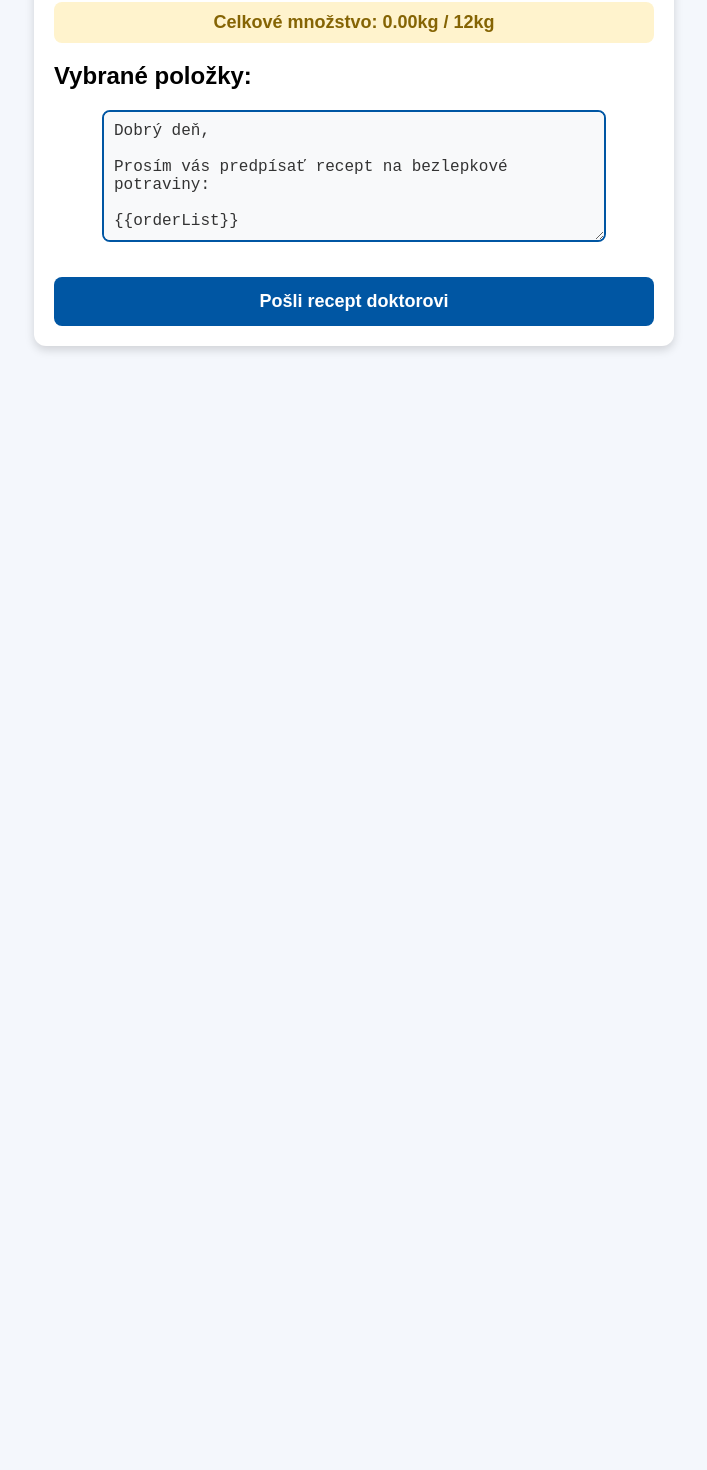
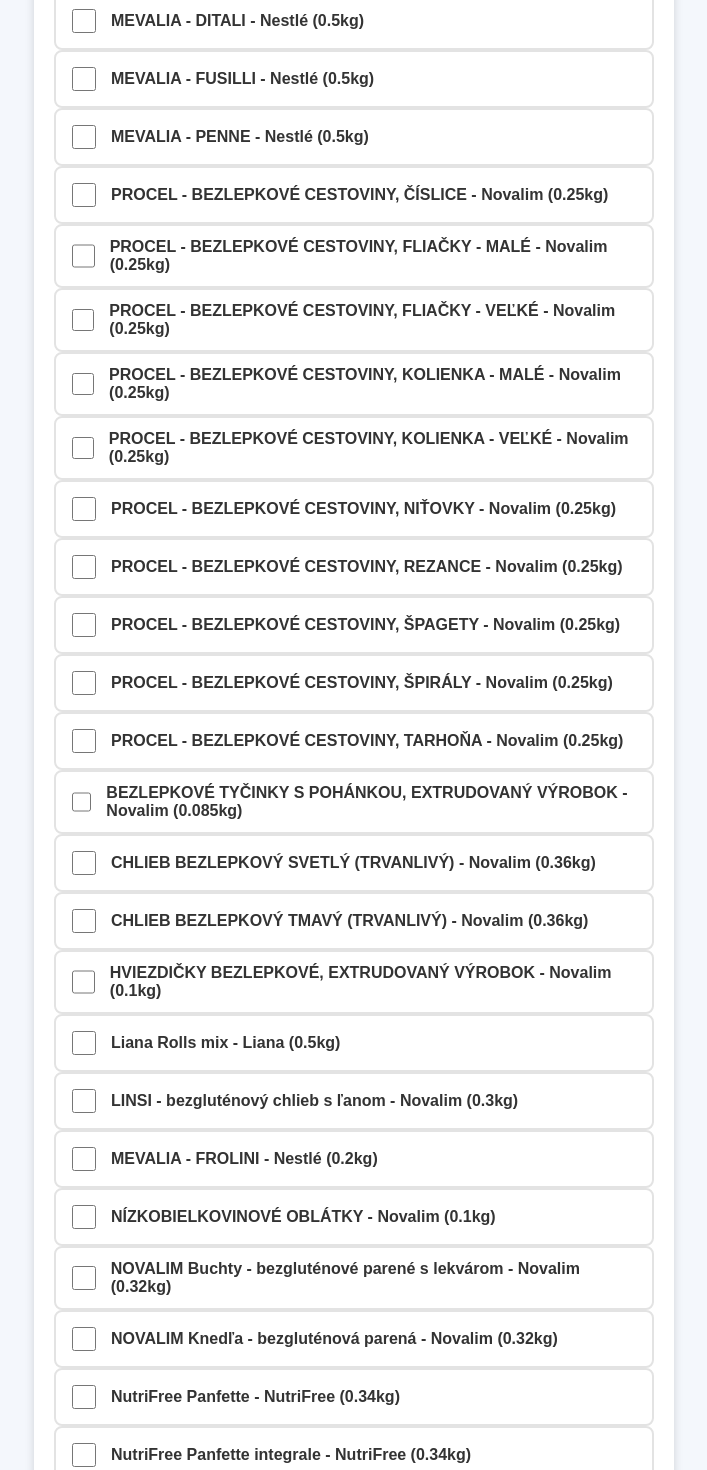
Before and after one commit to Vanilkaaa/GlutenFreeOrder, a React (Create React App) app: page / in a window 1280 px wide. Shown: the part 2954-4424 px from the top of the page, without its empty margins (286-993 px from the left). Before the commit the page ends 3320 px from the top, so only its background shows below. Built offline with nearby package versions, Linux system fonts and the light colour scheme.

Commit message:
Update App.tsx

```diff
--- a/src/App.tsx
+++ b/src/App.tsx
@@ -380,6 +380,339 @@
     image:
       "https://content2-adc-sk.adcdata.sk/images/499179/rsk7320_400x400.jpg",
   },
+              {
+    code: "D0869",
+    name: "MEVALIA - DITALI",
+    weight: 0.5,
+    manufacturer: "Nestlé",
+    type: "Cestoviny",
+    image:
+      "https://bezlepka.sk/wp-content/uploads/2019/03/mevalia-ditali.jpg",
+  },
+              {
+    code: "D0871",
+    name: " MEVALIA - FUSILLI",
+    weight: 0.5,
+    manufacturer: "Nestlé",
+    type: "Cestoviny",
+    image:
+      "https://www.pkushop.cz/fotky53911/fotos/_vyr_300_20141103_pack_fusilli.png",
+  },
+              {
+    code: "D0870",
+    name: "MEVALIA - PENNE",
+    weight: 0.5,
+    manufacturer: "Nestlé",
+    type: "Cestoviny",
+    image:
+      "https://www.pkushop.cz/fotky53911/fotos/_vyr_308_20141103_pack_penne.png",
+  },
+              {
+    code: "D0180",
+    name: "PROCEL - BEZLEPKOVÉ CESTOVINY, ČÍSLICE",
+    weight: 0.25,
+    manufacturer: "Novalim",
+    type: "Cestoviny",
+    image:
+      "https://content2-adc-sk.adcdata.sk/images/941159/5u6lcy0_400x400.jpg",
+  },
+              {
+    code: "D0180",
+    name: "PROCEL - BEZLEPKOVÉ CESTOVINY, FLIAČKY - MALÉ",
+    weight: 0.25,
+    manufacturer: "Novalim",
+    type: "Cestoviny",
+    image:
+      "https://content2-adc-sk.adcdata.sk/images/703726/6sayo90_400x400.jpg",
+  },
+              {
+    code: "D0180",
+    name: "PROCEL - BEZLEPKOVÉ CESTOVINY, FLIAČKY - VEĽKÉ",
+    weight: 0.25,
+    manufacturer: "Novalim",
+    type: "Cestoviny",
+    image:
+      "https://content2-adc-sk.adcdata.sk/images/446858/o843900_400x400.jpg",
+  },
+              {
+    code: "D0180",
+    name: "PROCEL - BEZLEPKOVÉ CESTOVINY, KOLIENKA - MALÉ",
+    weight: 0.25,
+    manufacturer: "Novalim",
+    type: "Cestoviny",
+    image:
+      "https://content2-adc-sk.adcdata.sk/images/763669/l1z7fu0_400x400.jpg",
+  },
+                {
+    code: "D0180",
+    name: "PROCEL - BEZLEPKOVÉ CESTOVINY, KOLIENKA - VEĽKÉ",
+    weight: 0.25,
+    manufacturer: "Novalim",
+    type: "Cestoviny",
+    image:
+      "https://content2-adc-sk.adcdata.sk/images/238833/f40la30_400x400.jpg",
+  },
+                {
+    code: "D0180",
+    name: "PROCEL - BEZLEPKOVÉ CESTOVINY, NIŤOVKY",
+    weight: 0.25,
+    manufacturer: "Novalim",
+    type: "Cestoviny",
+    image:
+      "https://content2-adc-sk.adcdata.sk/images/100001/elwhu80_400x400.jpg",
+  },
+                {
+    code: "D0180",
+    name: "PROCEL - BEZLEPKOVÉ CESTOVINY, REZANCE",
+    weight: 0.25,
+    manufacturer: "Novalim",
+    type: "Cestoviny",
+    image:
+      "https://content2-adc-sk.adcdata.sk/images/613441/ae28wg0_400x400.jpg",
+  },
+                {
+    code: "D0180",
+    name: "PROCEL - BEZLEPKOVÉ CESTOVINY, ŠPAGETY",
+    weight: 0.25,
+    manufacturer: "Novalim",
+    type: "Cestoviny",
+    image:
+      "https://content2-adc-sk.adcdata.sk/images/443574/v46fuf0_400x400.jpg",
+  },
+                {
+    code: "D0180",
+    name: "PROCEL - BEZLEPKOVÉ CESTOVINY, ŠPIRÁLY",
+    weight: 0.25,
+    manufacturer: "Novalim",
+    type: "Cestoviny",
+    image:
+      "https://content2-adc-sk.adcdata.sk/images/276430/cjaypj0_400x400.jpg",
+  },
+                {
+    code: "D0180",
+    name: "PROCEL - BEZLEPKOVÉ CESTOVINY, TARHOŇA",
+    weight: 0.25,
+    manufacturer: "Novalim",
+    type: "Cestoviny",
+    image:
+      "https://content2-adc-sk.adcdata.sk/images/346525/p6xdql0_400x400.jpg",
+  },
+                {
+    code: "D0338",
+    name: "BEZLEPKOVÉ TYČINKY S POHÁNKOU, EXTRUDOVANÝ VÝROBOK",
+    weight: 0.085,
+    manufacturer: "Novalim",
+    type: "Pekárenské výrobky",
+    image:
+      "https://content2-adc-sk.adcdata.sk/images/827405/tan7td0_400x400.jpg",
+  },
+                  {
+    code: "D0185",
+    name: "CHLIEB BEZLEPKOVÝ SVETLÝ (TRVANLIVÝ)",
+    weight: 0.36,
+    manufacturer: "Novalim",
+    type: "Pekárenské výrobky",
+    image:
+      "https://www.vitalmix.cz/buxus/images/cache/fotogaleria-lightbox/fotogaleria/katalog_produktov/chlieb_bezlepkovy_tmavy_trvanlivy_1x360_g/jfmvqr0.jpg",
+  },
+                  {
+    code: "D0251",
+    name: "CHLIEB BEZLEPKOVÝ TMAVÝ (TRVANLIVÝ)",
+    weight: 0.36,
+    manufacturer: "Novalim",
+    type: "Pekárenské výrobky",
+    image:
+      "https://content2-adc-sk.adcdata.sk/images/286996/jfmvqr0_400x400.jpg",
+  },
+                    {
+    code: "D0339",
+    name: "HVIEZDIČKY BEZLEPKOVÉ, EXTRUDOVANÝ VÝROBOK",
+    weight: 0.1,
+    manufacturer: "Novalim",
+    type: "Pekárenské výrobky",
+    image:
+      "https://content2-adc-sk.adcdata.sk/images/754061/ooes6r0_400x400.jpg",
+  },
+                      {
+    code: "D1280",
+    name: "Liana Rolls mix",
+    weight: 0.5,
+    manufacturer: "Liana",
+    type: "Múka",
+    image:
+      "https://content2-adc-sk.adcdata.sk/images/257269/aiawqp0_400x400.jpg",
+  },
+                      {
+    code: "D0874",
+    name: "LINSI - bezgluténový chlieb s ľanom",
+    weight: 0.3,
+    manufacturer: "Novalim",
+    type: "Pekárenské výrobky",
+    image:
+      "https://content2-adc-sk.adcdata.sk/images/615584/zh8d620_400x400.jpg",
+  },
+                        {
+    code: "D0866",
+    name: "MEVALIA - FROLINI",
+    weight: 0.2,
+    manufacturer: "Nestlé",
+    type: "Pekárenské výrobky",
+    image:
+      "https://www.pkushop.cz/fotky53911/fotos/_vyr_298_20141001_pack_frollini_biscotti.png",
+  },
+                          {
+    code: "D0182",
+    name: "NÍZKOBIELKOVINOVÉ OBLÁTKY",
+    weight: 0.1,
+    manufacturer: "Novalim",
+    type: "Pekárenské výrobky",
+    image:
+      "https://content2-adc-sk.adcdata.sk/images/600896/s89osu0_400x400.jpg",
+  },
+                            {
+    code: "D0877",
+    name: "NOVALIM Buchty - bezgluténové parené s lekvárom",
+    weight: 0.32,
+    manufacturer: "Novalim",
+    type: "Pekárenské výrobky",
+    image:
+      "https://content2-adc-sk.adcdata.sk/images/507919/adjetr0_400x400.jpg",
+  },
+                              {
+    code: "D0876",
+    name: "NOVALIM Knedľa - bezgluténová parená",
+    weight: 0.32,
+    manufacturer: "Novalim",
+    type: "Pekárenské výrobky",
+    image:
+      "https://content2-adc-sk.adcdata.sk/images/910284/2f9hba0_400x400.jpg",
+  },
+                                {
+    code: "D0979",
+    name: "NutriFree Panfette",
+    weight: 0.34,
+    manufacturer: "NutriFree",
+    type: "Pekárenské výrobky",
+    image:
+      "https://content2-adc-sk.adcdata.sk/images/820387/t07lcl0_400x400.jpg",
+  },
+                                {
+    code: "D0978",
+    name: "NutriFree Panfette integrale",
+    weight: 0.34,
+    manufacturer: "NutriFree",
+    type: "Pekárenské výrobky",
+    image:
+      "https://content2-adc-sk.adcdata.sk/images/516017/di3njl0_400x400.jpg",
+  },
+                                {
+    code: "D0293",
+    name: "Schär BON MATIN žemle",
+    weight: 0.2,
+    manufacturer: "Schar",
+    type: "Pekárenské výrobky",
+    image:
+      "https://content2-adc-sk.adcdata.sk/images/571450/nvgm890_400x400.jpg",
+  },
+                                {
+    code: "D0661",
+    name: "Schär CIABATTA RUSTICA žemle",
+    weight: 0.2,
+    manufacturer: "Schar",
+    type: "Pekárenské výrobky",
+    image:
+      "https://content2-adc-sk.adcdata.sk/images/184988/jvjguk0_400x400.jpg",
+  },
+                                {
+    code: "D0660",
+    name: "Schär CIABATTA žemle",
+    weight: 0.2,
+    manufacturer: "Schar",
+    type: "Pekárenské výrobky",
+    image:
+      "https://content2-adc-sk.adcdata.sk/images/818000/fce0j50_400x400.jpg",
+  },
+                                  {
+    code: "D0941",
+    name: "Schär MAESTRO CEREALE chlieb",
+    weight: 0.3,
+    manufacturer: "Schar",
+    type: "Pekárenské výrobky",
+    image:
+      "https://content2-adc-sk.adcdata.sk/images/799161/uu10160_400x400.jpg",
+  },
+                                  {
+    code: "D0940",
+    name: "Schär MAESTRO CLASSIC chlieb",
+    weight: 0.3,
+    manufacturer: "Schar",
+    type: "Pekárenské výrobky",
+    image:
+      "https://content2-adc-sk.adcdata.sk/images/505318/rzzd4f0_400x400.jpg",
+  },
+                                  {
+    code: "D0939",
+    name: "Schär MAESTRO VITAL chlieb",
+    weight: 0.35,
+    manufacturer: "Schar",
+    type: "Pekárenské výrobky",
+    image:
+      "https://content2-adc-sk.adcdata.sk/images/154941/h4f81s0_400x400.jpg",
+  },
+                                    {
+    code: "D0479",
+    name: "Schär PAIN Campagnard chlieb",
+    weight: 0.24,
+    manufacturer: "Schar",
+    type: "Pekárenské výrobky",
+    image:
+      "https://content2-adc-sk.adcdata.sk/images/189010/cmbd4b0_400x400.jpg",
+  },
+                                    {
+    code: "D0658",
+    name: "Schär Pan Gratí (Paniermehl) strúhanka",
+    weight: 0.3,
+    manufacturer: "Schar",
+    type: "Pekárenské výrobky",
+    image:
+      "https://content2-adc-sk.adcdata.sk/images/698990/z8g0o60_400x400.jpg",
+  },
+                                    {
+    code: "D0296",
+    name: "Schär QUADRITOS oblátky",
+    weight: 0.04,
+    manufacturer: "Schar",
+    type: "Pekárenské výrobky",
+    image:
+      "https://content2-adc-sk.adcdata.sk/images/531283/w0lits0_400x400.jpg",
+  },
+                                    {
+    code: "D0297",
+    name: "Schär SALINIS praclíky",
+    weight: 0.06,
+    manufacturer: "Schar",
+    type: "Pekárenské výrobky",
+    image:
+      "https://content2-adc-sk.adcdata.sk/images/228189/7sok750_400x400.jpg",
+  },
+                                    {
+    code: "D0875",
+    name: "Schär ŽEMLE HAMBURGER",
+    weight: 0.3,
+    manufacturer: "Schar",
+    type: "Pekárenské výrobky",
+    image:
+      "https://content2-adc-sk.adcdata.sk/images/288260/5qdf730_400x400.jpg",
+  },
+                                    {
+    code: "D0254",
+    name: "STRÚHANKA BEZLEPKOVÁ PEČIVOVÁ",
+    weight: 0.35,
+    manufacturer: "Novalim",
+    type: "Pekárenské výrobky",
+    image:
+      "https://content2-adc-sk.adcdata.sk/images/625349/gg9qqo0_400x400.jpg",
+  },
 ];
 
 type PatientData = {
```
